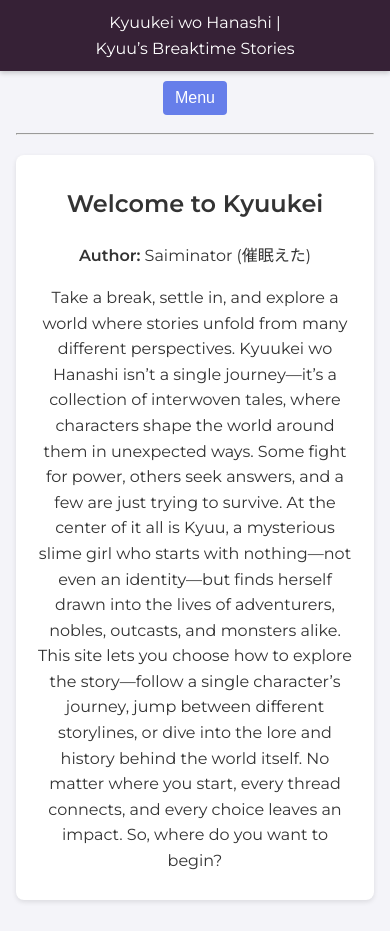
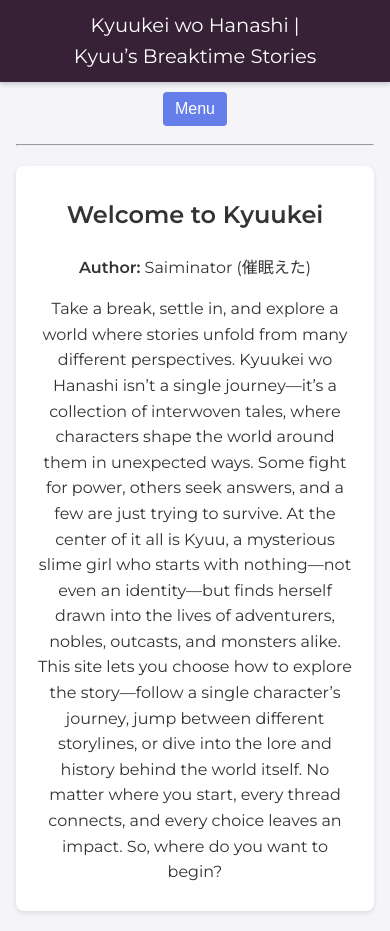
Before and after one commit to Saiminator/Kyuukei, a Jekyll site: the page built from index.html, in a window 390 px wide. Built offline with Jekyll 4.4.1, drawn with Linux system fonts in a browser that asks for light colours.

Commit message:
Update style.css

```diff
--- a/css/style.css
+++ b/css/style.css
@@ -73,7 +73,7 @@ header {
 @media (max-width: 600px) {
   #site-title {
     flex-direction: column;
-    font-size: clamp(1rem, 4vw, 1.2rem);
+    font-size: clamp(1.2rem, 5vw, 1.5rem);
   }
   #site-title .header-line1,
   #site-title .header-line2 {
```
